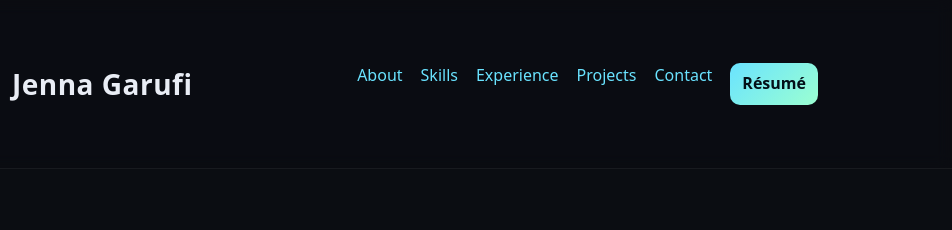
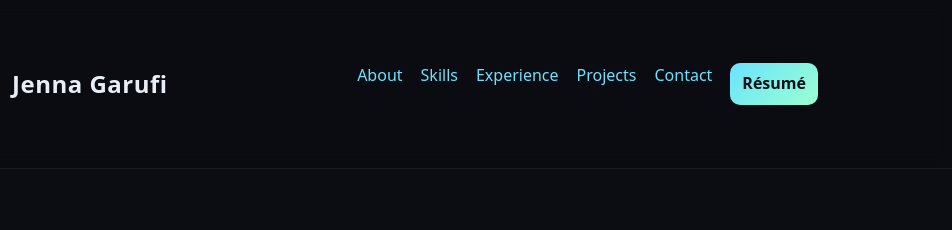
Before and after one commit to jgarufi/jgarufi.github.io, a plain HTML site: page index.html in a window 1280 px wide. Shown: the top 230 px of the page, 328-1280 px from the left. Drawn offline with Linux system fonts and the light colour scheme.

Commit message:
Update index.html

```diff
--- a/index.html
+++ b/index.html
@@ -77,10 +77,10 @@
 <div class="container">
   <nav style="display:flex; justify-content:space-between; align-items:center; padding:0 20px; height:120px;">
     <!-- Brand section with logo + name -->
-  <div class="brand" style="display:flex; align-items:center; gap:16px;">
+ <div class="brand" style="display:flex; align-items:center; gap:16px;">
   <img src="assets/ualbany.png" alt="UAlbany logo"
        style="height:190px; width:auto; object-fit:contain; display:block;" />
-  <span style="font-size:28px; font-weight:700; letter-spacing:.5px;">Jenna Garufi</span>
+  <span style="font-size:24px; font-weight:700; letter-spacing:.5px;">Jenna Garufi</span>
 </div>
       <!-- Navigation links -->
       <div class="navlinks" style="font-size:1rem;">
```
